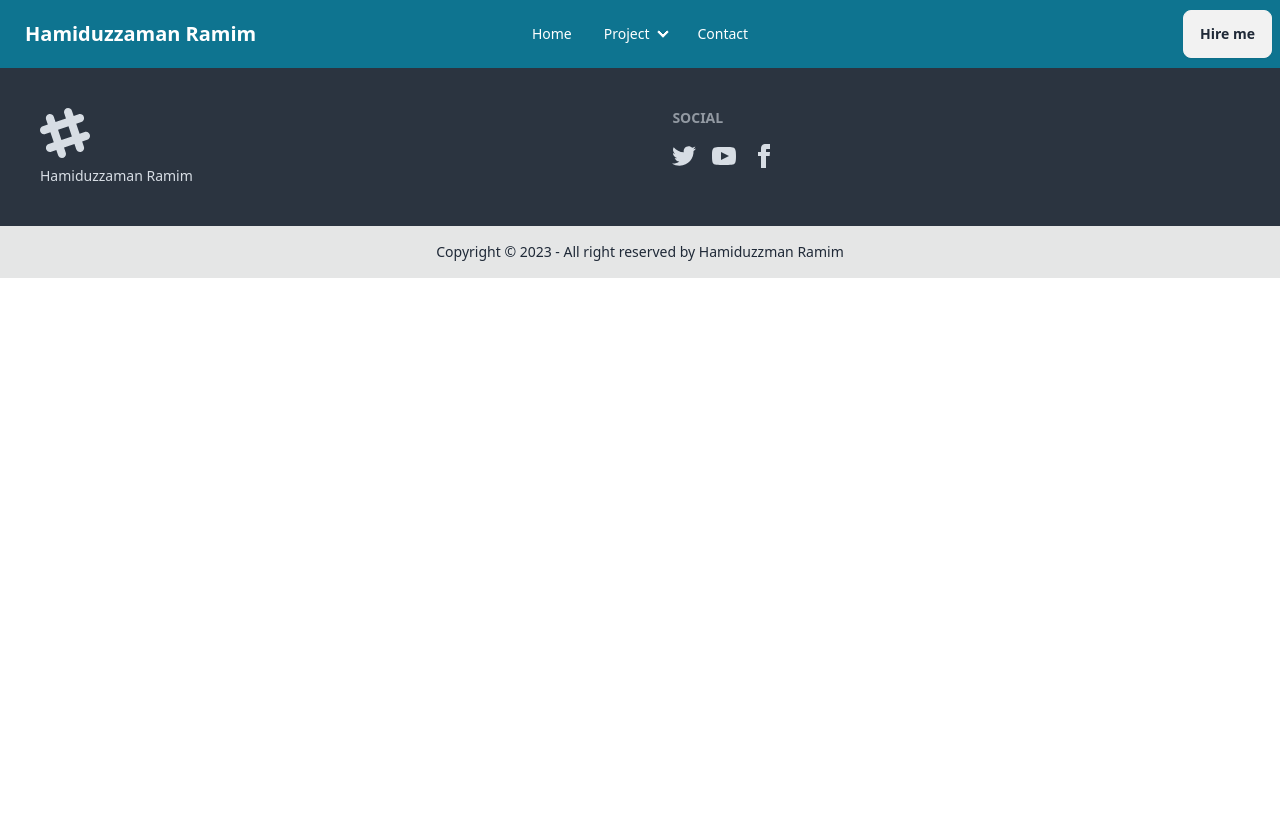
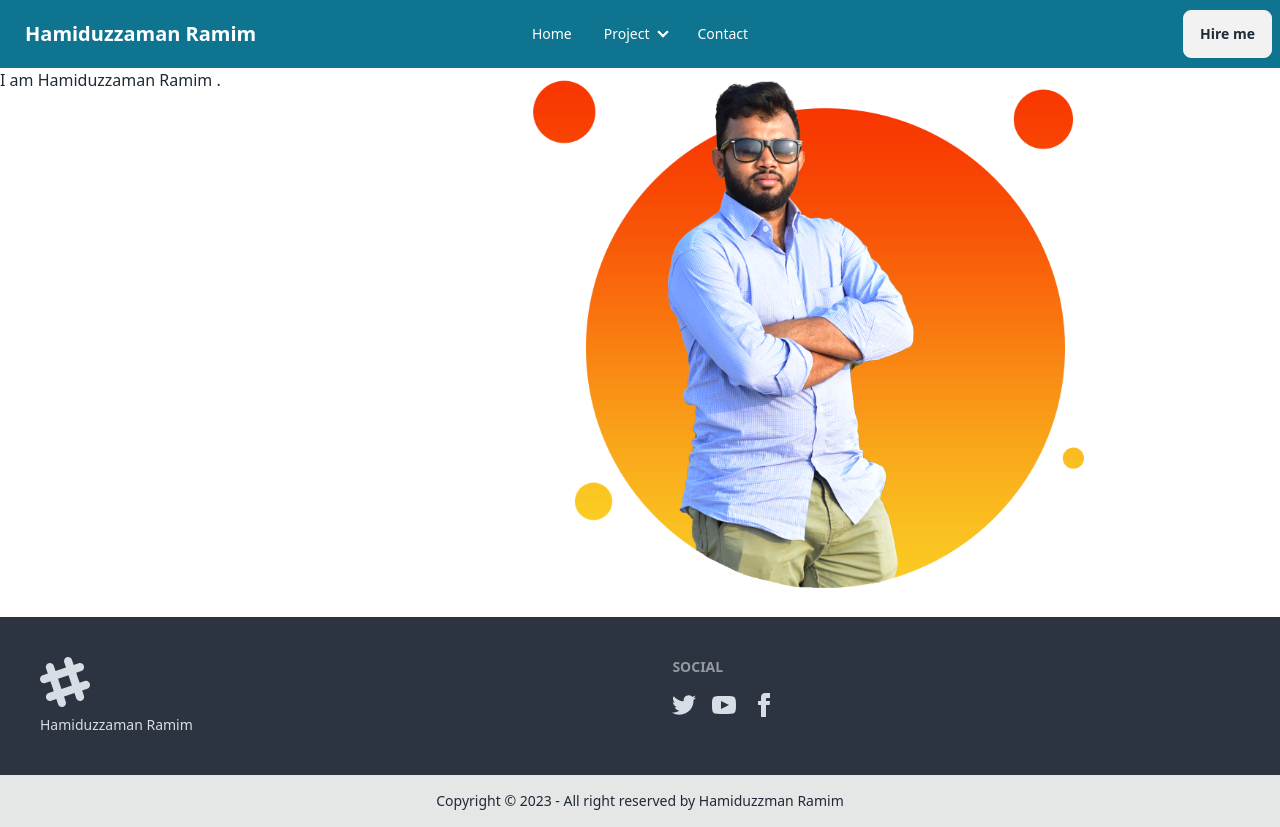
Before and after one commit to Hamiduzzaman96/Portfolio_Ramim, a React (Vite) app: page / in a window 1280 px wide. Before the commit the page ends 800 px from the top, so only its background shows below. Built offline with nearby package versions, Linux system fonts and the light colour scheme.

Commit message:
fourth  commit

```diff
--- /dev/null
+++ b/src/Home/Home/Home.css
@@ -0,0 +1,4 @@
+.full{
+    display: grid;
+    grid-template-columns: 2fr 3fr;
+}
--- a/src/Home/Home/Home.jsx
+++ b/src/Home/Home/Home.jsx
@@ -1,8 +1,18 @@
+import './Home.css'
+import img1 from '../../assets/ramim-01.png'
+
 const Home = () =>{
     return(
-        <div>
-
-        </div>
+      <>
+         <div className='full'>
+            <div className='text'>
+                <h1>I am Hamiduzzaman Ramim . </h1>
+            </div>
+            <div className='picture'>
+                <img src={img1} alt="" />
+            </div>
+         </div>
+      </>
     );
 }
 export default Home;
```
Also changed, not shown: src/assets/ramim-01.png (added).
